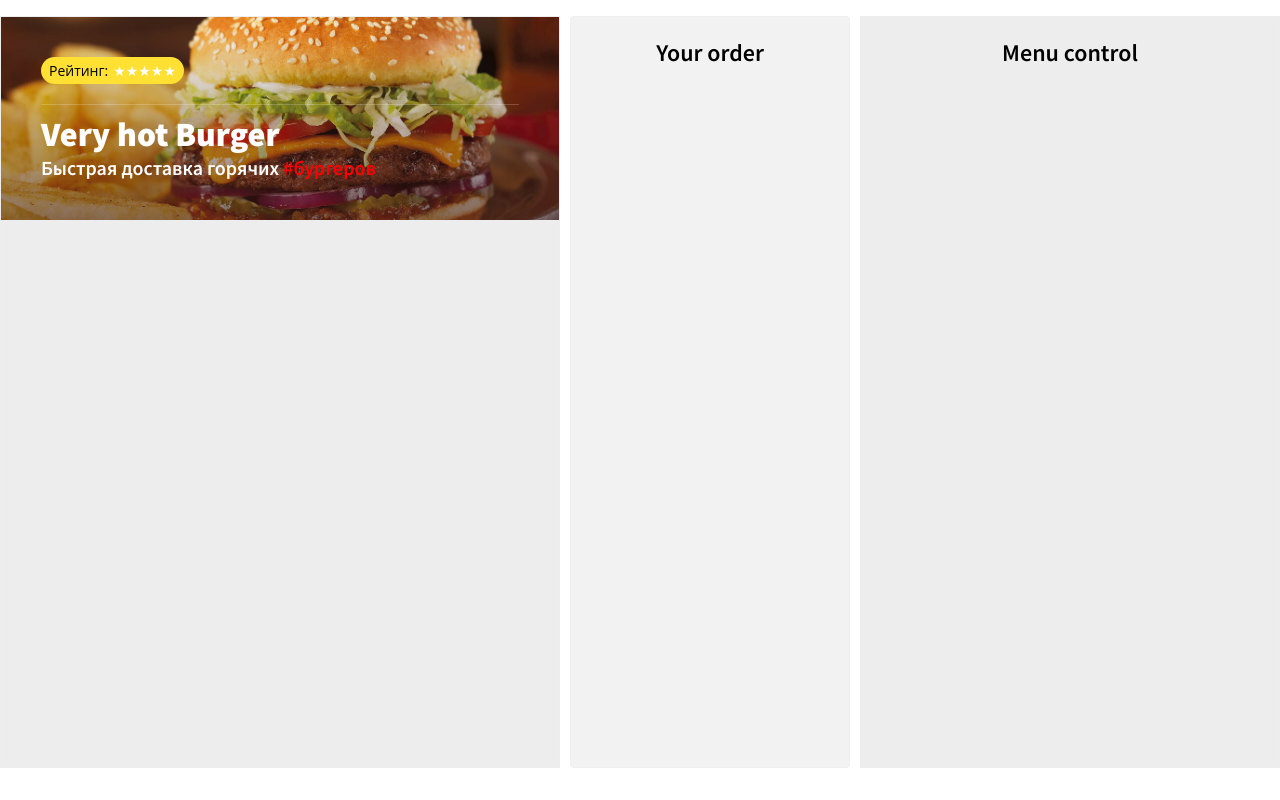
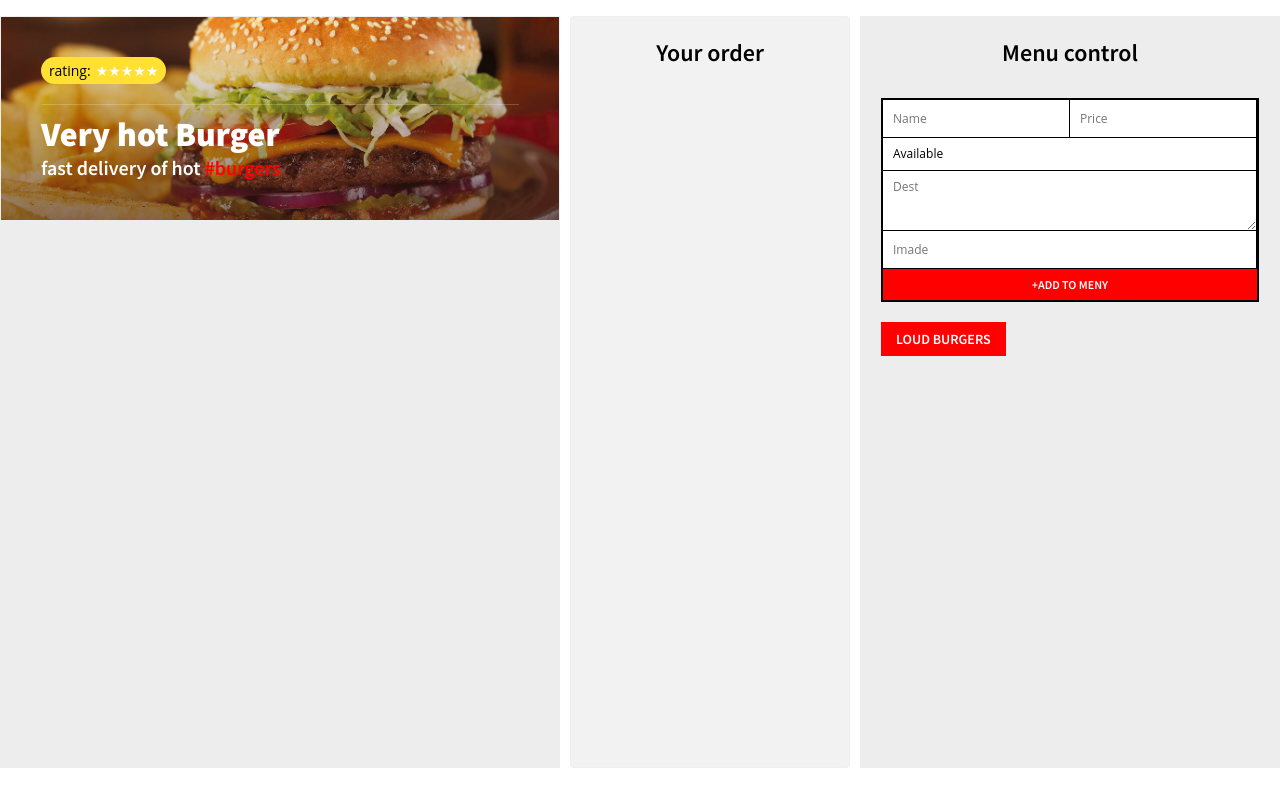
Before and after one commit to KaterynaTrushko/projectBurger_react, a React (Create React App) app in the folder react/: page /restaurant/1 in a window 1280 px wide. Built offline with nearby package versions, Linux system fonts and the light colour scheme.

Commit message:
component Burger

```diff
--- /dev/null
+++ b/react/src/components/AddBugerForm.js
@@ -0,0 +1,42 @@
+import React from "react";
+
+class AddBurgerForm extends React.Component {
+
+  nameRef = React.createRef();
+  priceRef = React.createRef();
+  statusRef = React.createRef();
+  descRef = React.createRef();
+  imageRef = React.createRef();
+
+  createBurger = event => {
+    event.preventDefault();
+    const burger = {
+      name: this.nameRef.current.value,
+      price: parseFloat(this.priceRef.current.value),
+      status: this.statusRef.current.value,
+      desc: this.descRef.current.value,
+      image: this.imageRef.current.value,
+    };
+
+    this.props.addBurger(burger);
+    event.currentTarget.reset();
+  }
+
+  render() {
+    return (
+      <form className="burger-edit" onSubmit={this.createBurger}>
+        <input ref={this.nameRef} name="name" type="text" placeholder="Name" autoComplete="off" />
+        <input ref={this.priceRef} name="price" type="text" placeholder="Price" autoComplete="off" />
+        <select ref={this.statusRef} name="status" className="status">
+          <option value="available">Available</option>
+          <option value="Unavailable">Unavailable</option>
+        </select>
+        <textarea name="dest" ref={this.descRef} placeholder="Dest" />
+        <input name="image" ref={this.imageRef} type="text" placeholder="Imade" autoComplete="off" />
+        <button>+Add to Meny</button>
+      </form>
+    )
+  }
+}
+
+export default AddBurgerForm;
--- a/react/src/components/App.js
+++ b/react/src/components/App.js
@@ -2,16 +2,46 @@ import React from "react";
 import Header from "./Header";
 import Order from "./Order";
 import MenuAdmin from "./MenuAdmin";
+import sampleBurgers from "../sample-burgers";
+import Burger from "./Burger";
 
 class App extends React.Component {
+
+  state = {
+    burgers: {},
+    order: {}
+  }
+
+  addBurger = burger => {
+    console.log("addBurger ", burger);
+    const burgers = {...this.state.burgers};
+    burgers[`burges${Date.now()}`] = burger;
+    this.setState({burgers})
+
+  };
+
+  loadSampleBurgers = () => {
+    console.log(sampleBurgers);
+    this.setState({burgers: sampleBurgers})
+  };
+
   render(){
     return(
       <div className="burger-paradise">
         <div className="menu">
           <Header title="Very hot Burger" amount={10} hot={true}/>
+            <ul className="burgers">
+              {Object.keys(this.state.burgers).map(key => {
+                return <Burger
+                key={key}
+                index = {key}
+                details = {this.state.burgers[key]}
+                />
+              })}
+            </ul>
         </div>
         <Order/>
-        <MenuAdmin/>
+        <MenuAdmin loadSampleBurgers={this.loadSampleBurgers} addBurger = {this.addBurger}/>
       </div>
     );
   }
--- /dev/null
+++ b/react/src/components/Burger.js
@@ -0,0 +1,23 @@
+import React from "react";
+
+class Burger extends React.Component {
+  render() {
+    const { image, name, desc, status, price } = this.props.details;
+
+    return <li className="menu-burger">
+      <div className="image-container">
+        <img src={image} alte={name} />
+      </div>
+      <div className="burger-details">
+        <h3 className="burger-name">{name}
+          <span className="price">{price}$</span>
+        </h3>
+        <p>{desc}</p>
+        <button className="buttenOrder">Order</button>
+      </div>
+    </li>
+
+  }
+}
+
+export default Burger;
--- a/react/src/components/Header.js
+++ b/react/src/components/Header.js
@@ -6,7 +6,7 @@ const Header = props => (
     <div className='wrap'>
       <div className='header-content'>
         <div className='header-rating'>
-          <div className='header-rating_tag'>Рейтинг: </div>
+          <div className='header-rating_tag'>rating: </div>
           <div className='header-rating_icon'>★★★★★</div>
         </div>
 
@@ -14,8 +14,8 @@ const Header = props => (
         <h1 className='font-effect-fire-animation'>{props.title}</h1>
         <h3>
           <span>
-            Быстрая доставка горячих
-            <span className='sub-header'> #бургеров</span>
+          fast delivery of hot
+            <span className='sub-header'> #burgers</span>
           </span>
         </h3>
       </div>
--- a/react/src/components/Landing.js
+++ b/react/src/components/Landing.js
@@ -35,7 +35,7 @@ class Landing extends React.Component {
           <div
             onClick={this.displayList}
             className="restaurant_select_top-header font-effect-outline">
-            {this.state.url ? this.state.title : "Выбери ресторан"}
+            {this.state.url ? this.state.title : "select a restaurant"}
           </div>
           <div className='arrow_picker'>
           <div className='arrow_picker-up'></div>
@@ -51,7 +51,7 @@ class Landing extends React.Component {
             </ul>
           </div>
         ) : null}
-        {this.state.title&&!this.state.display?<button ><Link to={`/restaurant/${this.state}`}>Перейти в ресторан</Link ></button>: null}
+        {this.state.title&&!this.state.display?<button ><Link to={`/restaurant/${this.state}`}>go to restaurant</Link ></button>: null}
       </div>
     )
   }
--- a/react/src/components/MenuAdmin.js
+++ b/react/src/components/MenuAdmin.js
@@ -1,4 +1,5 @@
 import React from "react";
+import AddBurgerForm from "./AddBugerForm";
 
 class MenuAdmin extends React.Component{
   render(){
@@ -6,6 +7,8 @@ class MenuAdmin extends React.Component{
 
       <div className="menu-admin">
         <h2>Menu control</h2>
+        <AddBurgerForm addBurger={this.props.addBurger} />
+      <button onClick={this.props.loadSampleBurgers}>Loud Burgers</button>
       </div>
     )
   }
--- a/react/src/sample-burgers.js
+++ b/react/src/sample-burgers.js
@@ -1,83 +1,83 @@
-// Наше меню
+// Meny
 const sampleBurgers = {
   burger1: {
-    name: 'Чизбургер',
+    name: 'Cheeseburger',
     image: '/images/cheese.jpg',
     desc:
-      'Классический бургер с бифштексом из 100% говядины с маринованными огурчиками и свежей пшеничной булочкой.',
-    price: 110,
+      'Classic 100% beef steak burger with pickled cucumbers and fresh wheat bun.',
+    price: 11,
     status: 'available'
   },
 
   burger2: {
-    name: 'Чикенбургер',
+    name: 'Chickenburger',
     image: '/images/chicken.jpg',
     desc:
-      'Куриный бургер с добавлением расплавленного сыра, соуса Барбекю и листового салата.',
-    price: 140,
+    'Chicken burger with melted cheese, BBQ sauce and lettuce.' ,
+    price: 8,
     status: 'available'
   },
 
   burger3: {
-    name: 'Двойной Гамбургер',
+    name: 'Double Hamburger',
     image: '/images/double.jpg',
     desc:
-      'Двойной гамбургер с бифштексом из 100% говядины и расплавленным сыром Чеддер и пряным соусом.',
-    price: 200,
+      'Double hamburger with 100% beef steak and melted Cheddar cheese and spicy sauce.',
+    price: 12,
     status: 'unavailable'
   },
 
   burger4: {
-    name: 'Фишбургер',
+    name: 'Fishburger',
     image: '/images/fish.jpg',
     desc:
-      'Рыбное филе высшего качества c листовым салатом, маринованными огурчиками и преправленное легким майонезом.',
-    price: 150,
+    'Top quality fish fillet with lettuce, pickled cucumbers and light mayonnaise.',
+    price: 10,
     status: 'available'
   },
 
   burger5: {
-    name: 'Картофель Фри',
+    name: 'French fries',
     image: '/images/fries.jpg',
     desc:
-      'Хрустящие ломтики золотистого горячего картофеля Супер Фри, сделанные из отборного органического корнеплода!',
-    price: 85,
+     'Crispy slices of golden hot Super Fries made from selected organic root vegetables! ' ,
+    price: 4,
     status: 'available'
   },
 
   burger6: {
-    name: 'King Бургер',
+    name: 'King Burger',
     image: '/images/ham.jpg',
     desc:
-      'Бургер из 100% отборной говядины, с жаренными ломтиками бекона и свежим расплавленным сыром, заправленный кетчупом и майонезом.',
-    price: 450,
+      'Burger made from 100% selected beef, with fried bacon slices and fresh melted cheese, dressed with ketchup and mayonnaise.',
+    price: 12,
     status: 'available'
   },
 
   burger7: {
-    name: 'Мега Бургер',
+    name: 'Mega Burger',
     image: '/images/mega.jpg',
     desc:
-      'Наш самый большой бургер, сделанный из свежайшего бифштекса, с добавлением расплавленного сыра Чеддер и соленых огурчиков.',
-    price: 500,
+      'Our largest burger ever made with the freshest steak, melted Cheddar cheese and pickles.',
+    price: 14,
     status: 'available'
   },
 
   burger8: {
-    name: 'Бургер в Пите',
+    name: 'Burger in Pete',
     image: '/images/pita.jpg',
     desc:
-      'Четыре котлеты из 100% говядины, покрытые плавленным сыром Чеддер, со свежим листовым салатом в свежей пшеничной лепешке.',
-    price: 380,
+      'Four 100% beef patties topped with melted Cheddar cheese with fresh lettuce in a fresh wheat tortilla.',
+    price: 10,
     status: 'available'
   },
 
   burger9: {
-    name: 'Village Фри',
+    name: 'Village potatoes',
     image: '/images/bakedFries.jpg',
     desc:
-      'Порция свежих ломтиков картофеля, запеченых на открытом воздухе под мирно тлеющими углями',
-    price: 90,
+      'A serving of fresh potato slices, baked outdoors under peaceful embers',
+    price: 4,
     status: 'available'
   }
 };
--- a/react/src/sample-restaurants.js
+++ b/react/src/sample-restaurants.js
@@ -1,18 +1,18 @@
 // Наши рестораны
 const restaurants = [
   {
-    title: 'Hot Burger Тверская',
+    title: 'Hot Burger Golden gate',
     url: 'hot-burger-tverskaya',
     id: 1
   },
 
   {
-    title: 'Hot Burger Маросейка',
+    title: 'Hot Burger Independence Square',
     url: 'hot-burger-maroseyka',
     id: 2
   },
   {
-    title: 'Hot Burger Петровка',
+    title: 'Hot Burger Obolon',
     url: 'hot-burger-petrovka',
     id: 3
   }
```
